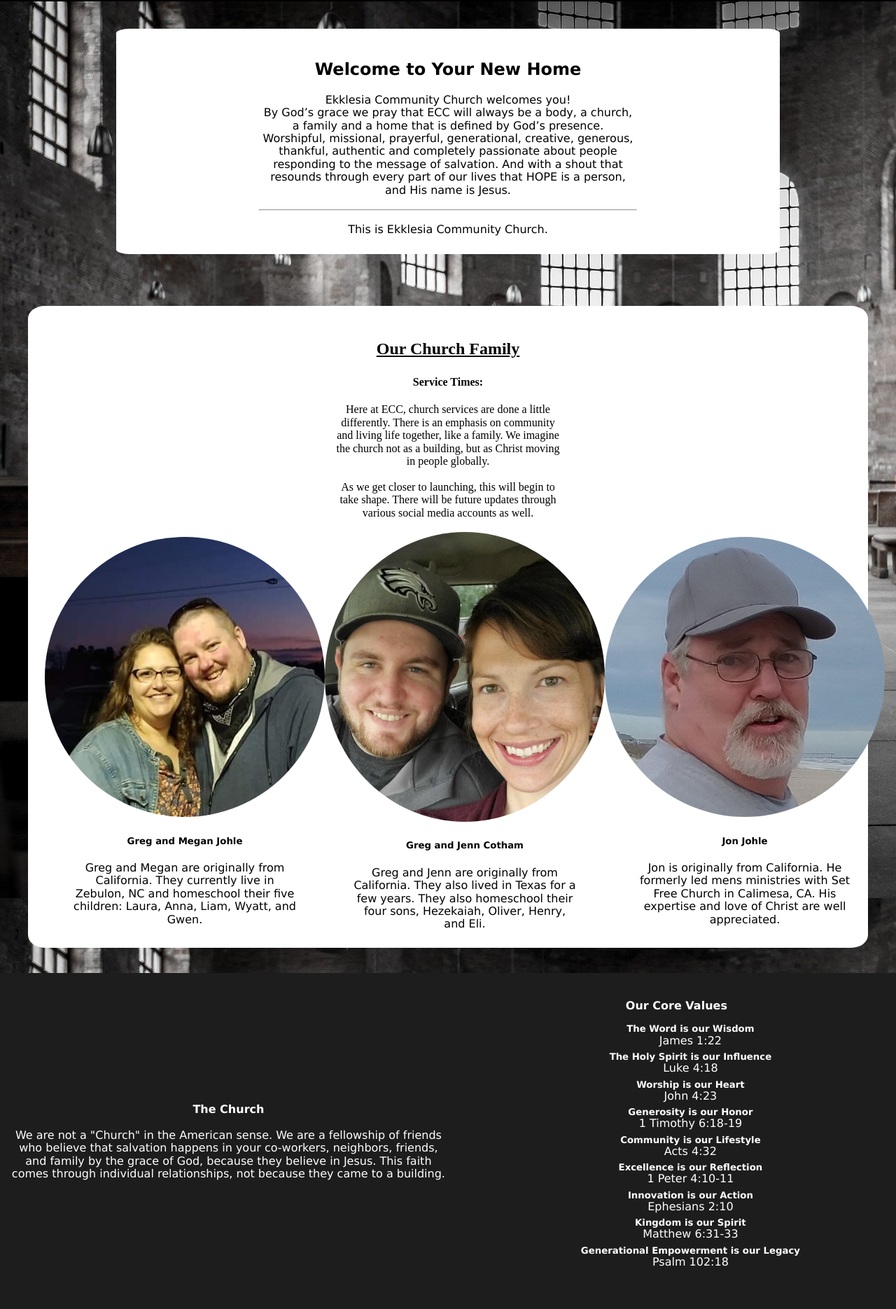
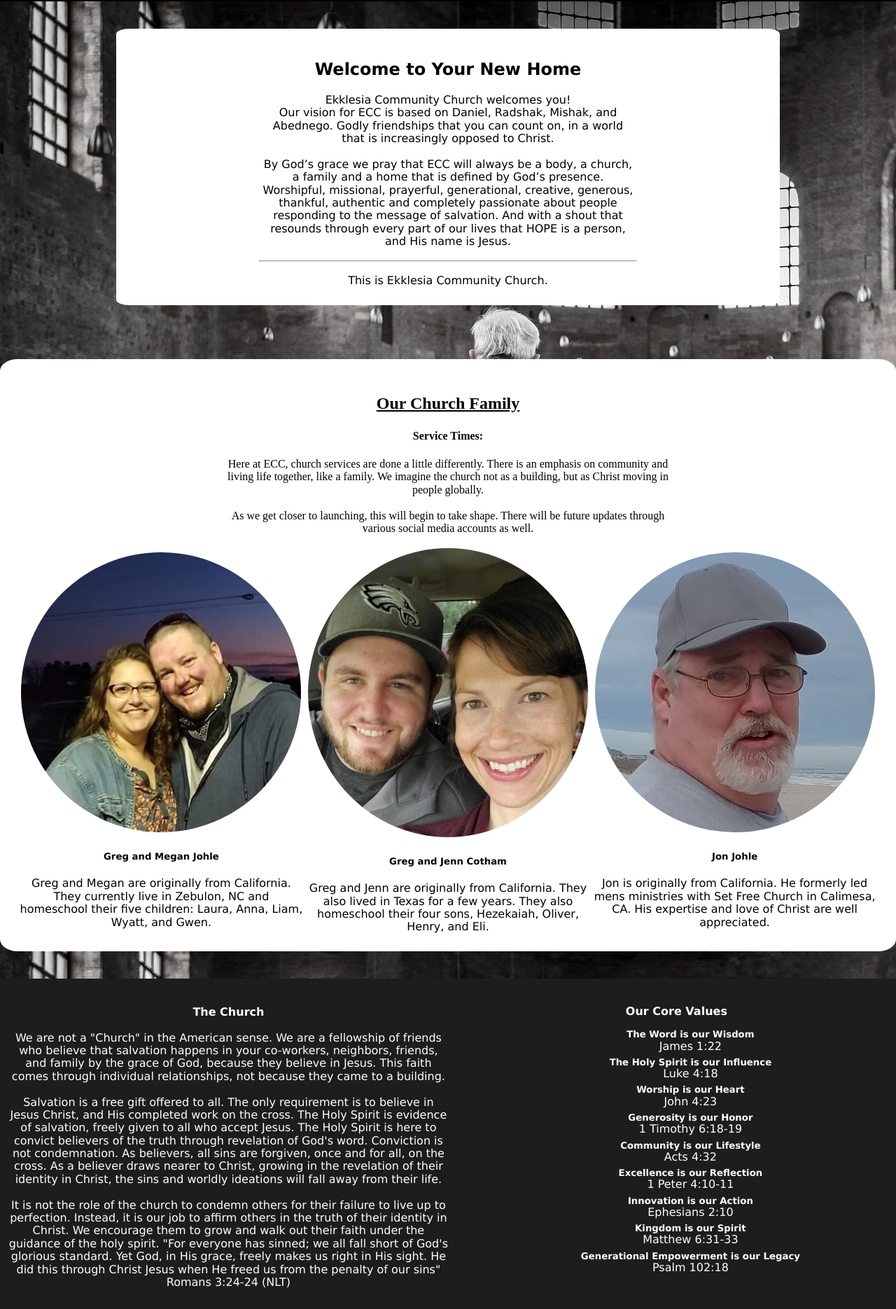
Before and after one commit to gregjohle/ecc, a plain HTML site: page index.html in a window 1280 px wide. Shown: the part 90-1960 px from the top of the page at 70% size. Drawn offline with nearby package versions, Linux system fonts and the light colour scheme; a script that the page names is missing.

Commit message:
expanded beliefs section with more content

```diff
--- a/index.css
+++ b/index.css
@@ -53,7 +53,7 @@ nav {
 }
 
 .floater p {
-    max-width: 20em;
+    max-width: 40em;
     margin: 0 auto;
 }
 
--- a/index.html
+++ b/index.html
@@ -25,8 +25,14 @@
         <section class="home" id="home">
             <h2>Welcome to Your New Home</h2>
             <p>Ekklesia Community Church welcomes you!</p>
-            <p>By God’s grace we pray that ECC will always be a body, a church, a family and a home that is defined by God’s presence. Worshipful, missional, prayerful, generational, creative, generous, thankful, authentic and completely passionate about
-                people responding to the message of salvation. And with a shout that resounds through every part of our lives that HOPE is a person, and His name is Jesus.</p>
+            <p>
+                Our vision for ECC is based on Daniel, Radshak, Mishak, and Abednego. Godly friendships that you can count on, in a world that is increasingly opposed to Christ.
+            </p>
+            <br>
+            <p>
+                By God’s grace we pray that ECC will always be a body, a church, a family and a home that is defined by God’s presence. Worshipful, missional, prayerful, generational, creative, generous, thankful, authentic and completely passionate about people responding
+                to the message of salvation. And with a shout that resounds through every part of our lives that HOPE is a person, and His name is Jesus.
+            </p>
             <hr>
             <p>This is Ekklesia Community Church.</p>
         </section>
@@ -71,8 +77,17 @@
                         We are not a "Church" in the American sense. We are a fellowship of friends who believe that salvation happens in your co-workers, neighbors, friends, and family by the grace of God, because they believe in Jesus. This faith comes through individual relationships,
                         not because they came to a building.
                     </p>
+                    <br>
                     <p>
-
+                        Salvation is a free gift offered to all. The only requirement is to believe in Jesus Christ, and His completed work on the cross. The Holy Spirit is evidence of salvation, freely given to all who accept Jesus. The Holy Spirit is here to convict believers
+                        of the truth through revelation of God's word. Conviction is not condemnation. As believers, all sins are forgiven, once and for all, on the cross. As a believer draws nearer to Christ, growing in the revelation of their identity
+                        in Christ, the sins and worldly ideations will fall away from their life.
+                    </p>
+                    <br>
+                    <p>
+                        It is not the role of the church to condemn others for their failure to live up to perfection. Instead, it is our job to affirm others in the truth of their identity in Christ. We encourage them to grow and walk out their faith under the guidance of the
+                        holy spirit. "For everyone has sinned; we all fall short of God's glorious standard. Yet God, in His grace, freely makes us right in His sight. He did this through Christ Jesus when He freed us from the penalty of our sins" Romans
+                        3:24-24 (NLT)
                     </p>
                 </div>
                 <div class="beliefsItem">
```
